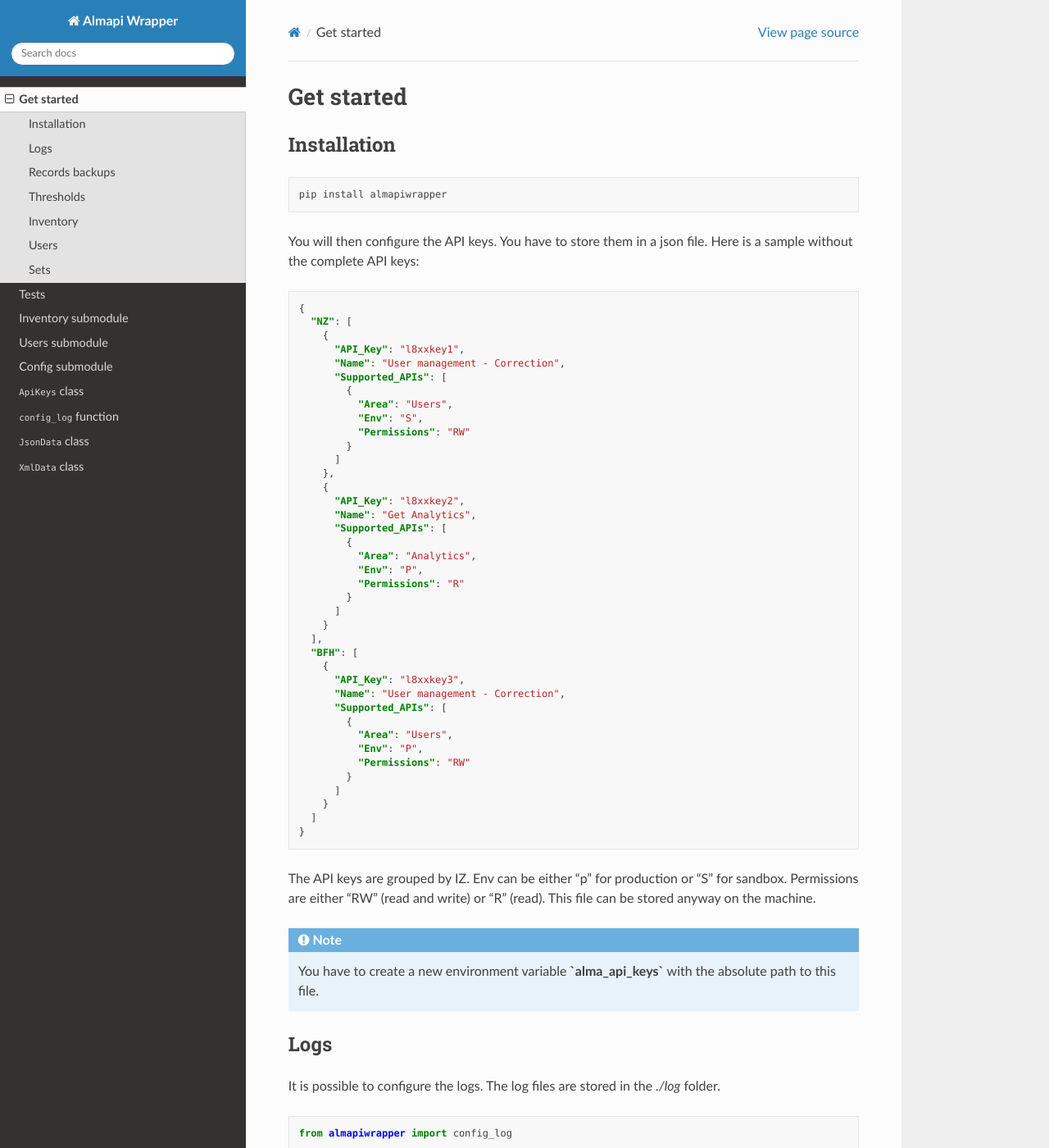
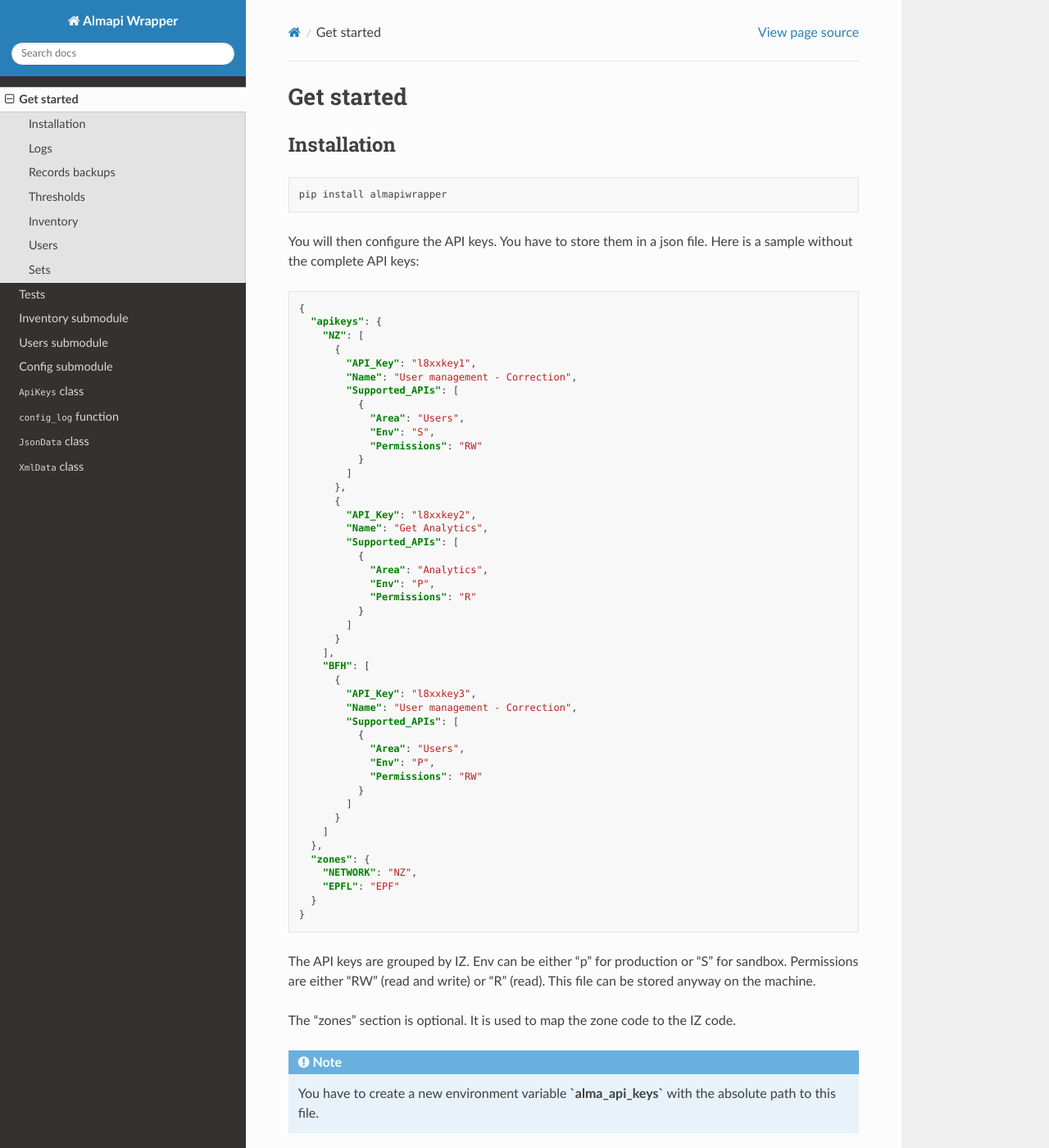
Before and after one commit to Swiss-Library-Service-Platform/almapiwrapper, a Sphinx documentation site: the page built from docs/getstarted.rst, in a window 1280 px wide and 1400 px high. Shown: the whole window at 82% size. Built offline with Sphinx 7.4.7 and the Read the Docs theme 2.0.0, drawn with Linux system fonts in a browser that asks for light colours.

```diff
--- a/README.rst
+++ b/README.rst
@@ -7,7 +7,7 @@ backup of the records.
 
 * Author: Raphaël Rey (raphael.rey@slsp.ch)
 * Year: 2022
-* Version: 0.15.0
+* Version: 0.16.0
 * License: GNU General Public License v3.0
 * `Documentation <https://almapi-wrapper.readthedocs.io/en/latest/>`_
 
--- a/almapiwrapper/version.py
+++ b/almapiwrapper/version.py
@@ -1 +1 @@
-__version__ = '0.15.0'
+__version__ = '0.16.0'
--- a/docs/conf.py
+++ b/docs/conf.py
@@ -22,7 +22,7 @@ copyright = '2022, Raphaël Rey'
 author = 'Raphaël Rey'
 
 # The full version, including alpha/beta/rc tags
-release = '0.15.0'
+release = '0.16.0'
 
 
 # -- General configuration ---------------------------------------------------
--- a/docs/getstarted.rst
+++ b/docs/getstarted.rst
@@ -14,48 +14,57 @@ Here is a sample without the complete API keys:
 .. code-block:: json
 
     {
-      "NZ": [
-        {
-          "API_Key": "l8xxkey1",
-          "Name": "User management - Correction",
-          "Supported_APIs": [
-            {
-              "Area": "Users",
-              "Env": "S",
-              "Permissions": "RW"
-            }
-          ]
-        },
-        {
-          "API_Key": "l8xxkey2",
-          "Name": "Get Analytics",
-          "Supported_APIs": [
-            {
-              "Area": "Analytics",
-              "Env": "P",
-              "Permissions": "R"
-            }
-          ]
-        }
-      ],
-      "BFH": [
-        {
-          "API_Key": "l8xxkey3",
-          "Name": "User management - Correction",
-          "Supported_APIs": [
-            {
-              "Area": "Users",
-              "Env": "P",
-              "Permissions": "RW"
-            }
-          ]
-        }
-      ]
+      "apikeys": {
+        "NZ": [
+          {
+            "API_Key": "l8xxkey1",
+            "Name": "User management - Correction",
+            "Supported_APIs": [
+              {
+                "Area": "Users",
+                "Env": "S",
+                "Permissions": "RW"
+              }
+            ]
+          },
+          {
+            "API_Key": "l8xxkey2",
+            "Name": "Get Analytics",
+            "Supported_APIs": [
+              {
+                "Area": "Analytics",
+                "Env": "P",
+                "Permissions": "R"
+              }
+            ]
+          }
+        ],
+        "BFH": [
+          {
+            "API_Key": "l8xxkey3",
+            "Name": "User management - Correction",
+            "Supported_APIs": [
+              {
+                "Area": "Users",
+                "Env": "P",
+                "Permissions": "RW"
+              }
+            ]
+          }
+        ]
+      },
+      "zones": {
+        "NETWORK": "NZ",
+        "EPFL": "EPF"
+      }
     }
+
 
 The API keys are grouped by IZ. Env can be either "p" for production or "S"
 for sandbox. Permissions are either "RW" (read and write) or "R" (read). This file
 can be stored anyway on the machine.
+
+The "zones" section is optional. It is used to map the zone code to the IZ code.
 
 .. note::
     You have to create a new environment variable **`alma_api_keys`** with the absolute path
--- a/docs/index.rst
+++ b/docs/index.rst
@@ -8,7 +8,7 @@ backup of the records.
 
 * Author: Raphaël Rey (raphael.rey@slsp.ch)
 * Year: 2022
-* Version: 0.15.0
+* Version: 0.16.0
 * License: GNU General Public License v3.0
 
 Introduction
--- a/pyproject.toml
+++ b/pyproject.toml
@@ -1,6 +1,6 @@
 [project]
 name = "almapiwrapper"
-version = "0.15.0"
+version = "0.16.0"
 authors = [
   { name="Raphaël Rey", email="raphael.rey@slsp.ch" },
 ]
```
Also changed, not shown: 5 other files.
